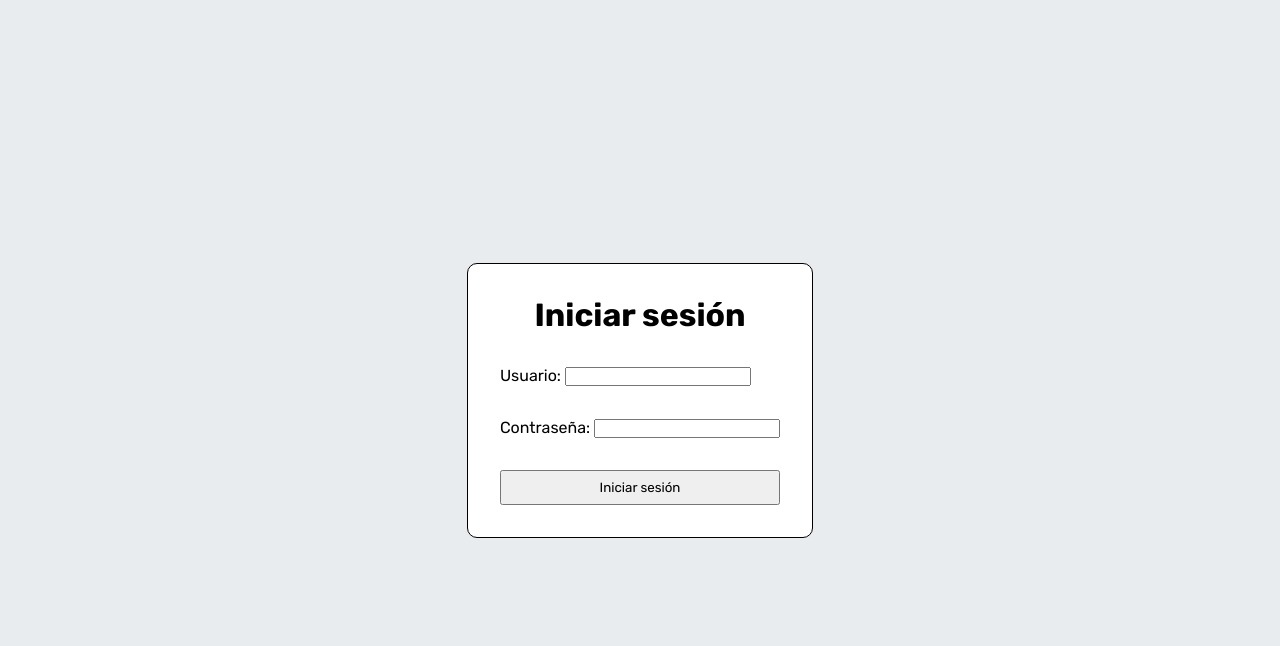
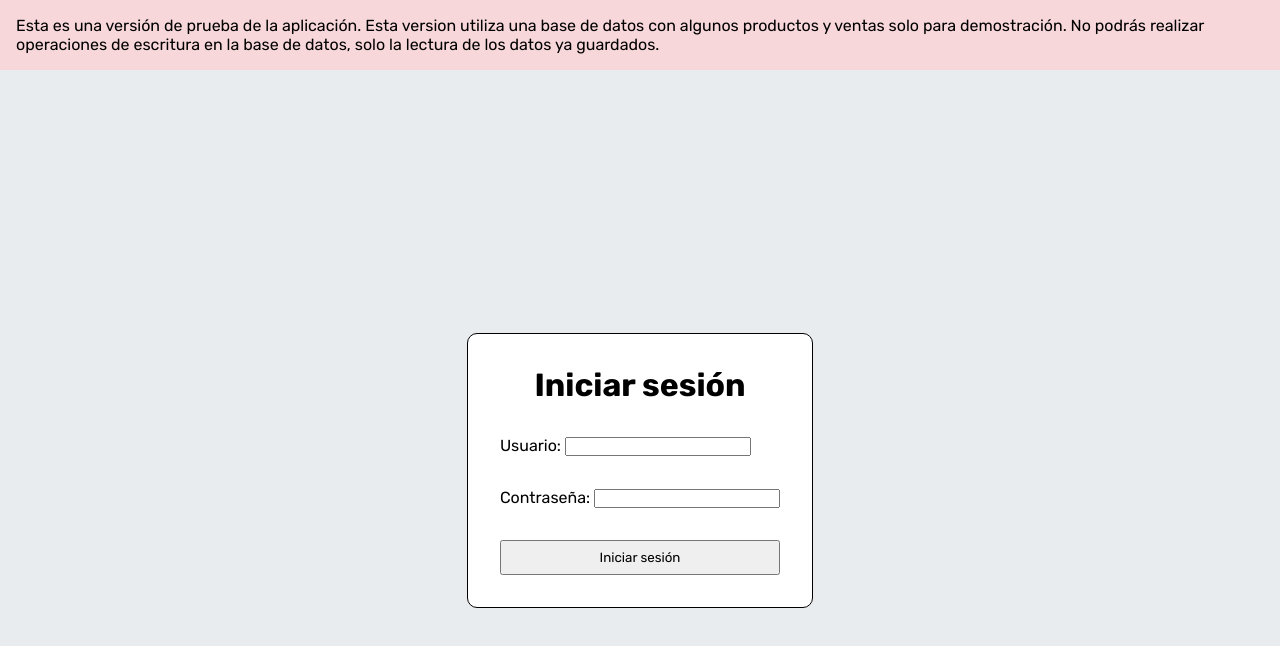
Before and after one commit to valentinoaraya/ventatrack, a React (Vite) app: page / in a window 1280 px wide. Shown: the top 646 px of the page. Built offline with nearby package versions, Linux system fonts and the light colour scheme; no server answers.

Commit message:
Agrego versión de prueba de la aplicación

```diff
--- a/src/App.css
+++ b/src/App.css
@@ -40,3 +40,8 @@
 .divInputContainer {
   margin: 1rem 0;
 }
+
+.divAdvertencia {
+  padding: 1rem;
+  background-color: #f8d7da;
+}
--- a/src/App.jsx
+++ b/src/App.jsx
@@ -55,6 +55,13 @@ function App() {
 
   return (
     <BrowserRouter>
+      <div className='divAdvertencia'>
+        <p>
+          Esta es una versión de prueba de la aplicación.
+          Esta version utiliza una base de datos con algunos productos y ventas solo para demostración.
+          No podrás realizar operaciones de escritura en la base de datos, solo la lectura de los datos ya guardados.
+        </p>
+      </div>
       <div className='app'>
         <ToastContainer />
         {
--- a/src/services/firebase.js
+++ b/src/services/firebase.js
@@ -7,7 +7,6 @@ const firebaseConfig = {
     storageBucket: import.meta.env.VITE_FIREBASE_STORAGEBUCKET,
     messagingSenderId: import.meta.env.VITE_FIREBASE_MESSAGING_SENDER_ID,
     appId: import.meta.env.VITE_FIREBASE_APP_ID,
-    measurementId: import.meta.env.VITE_FIREBASE_MESAUREMENT_ID
 };
 
 export const app = initializeApp(firebaseConfig)
```
